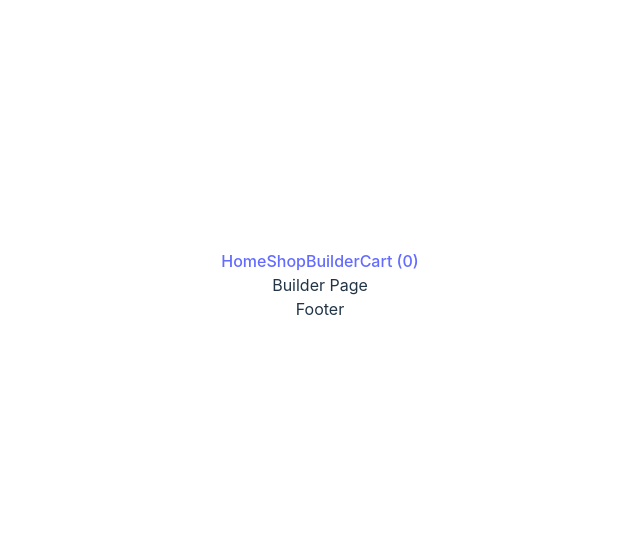
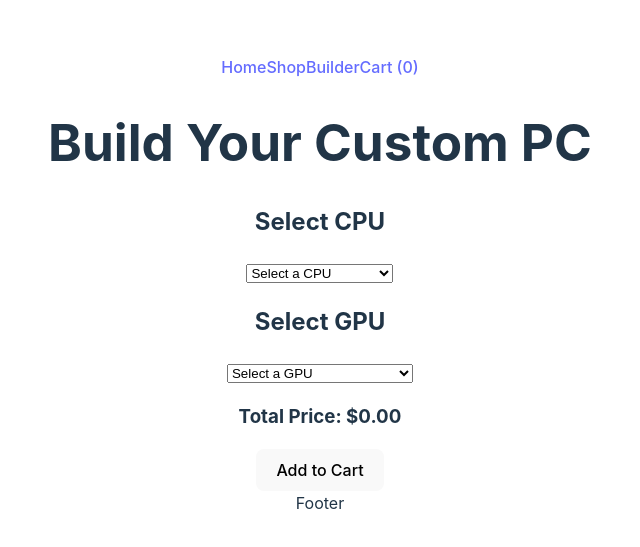
Before and after one commit to eLamine-dev/Shopping-Cart, a React (Vite) app: page /builder in a window 1280 px wide. Shown: the part 115-662 px from the top of the page, without its empty margins (320-960 px from the left). Built offline with nearby package versions, Linux system fonts and the light colour scheme.

Commit message:
basic builder page functionality

```diff
--- a/src/pages/BuilderPage.jsx
+++ b/src/pages/BuilderPage.jsx
@@ -1,10 +1,92 @@
 import { useState } from 'react';
-import { useLoaderData } from 'react-router-dom';
+import { useOutletContext } from 'react-router-dom';
 import { CartContext } from '../contexts/CartContext';
 import { useContext } from 'react';
 
 const BuilderPage = () => {
-   return <div>Builder Page</div>;
+   const products = useOutletContext();
+   const { addToCart } = useContext(CartContext);
+
+   const [selectedParts, setSelectedParts] = useState({
+      cpu: '',
+      gpu: '',
+      memory: '',
+   });
+
+   const handlePartSelection = (category, event) => {
+      const selectedProductId = event.target.value;
+      const selectedProduct = products[category].find(
+         (p) => p.id === selectedProductId
+      );
+
+      setSelectedParts((prevParts) => ({
+         ...prevParts,
+         [category]: selectedProduct,
+      }));
+   };
+
+   const totalPrice = Object.values(selectedParts).reduce(
+      (total, part) => total + (part?.price || 0),
+      0
+   );
+
+   const handleAddToCart = () => {
+      const builtPC = {
+         id: new Date().toISOString(),
+         name: 'Custom PC Build',
+         description: `Custom PC with selected parts: CPU, GPU, Memory, etc.`,
+         price: totalPrice,
+         parts: selectedParts,
+      };
+
+      addToCart(builtPC);
+   };
+
+   return (
+      <div>
+         <h1>Build Your Custom PC</h1>
+
+         <form>
+            <div>
+               <h2>Select CPU</h2>
+               <select
+                  value={selectedParts.cpu?.id || ''}
+                  onChange={(e) => handlePartSelection('cpu', e)}
+               >
+                  <option value="">Select a CPU</option>
+                  {products.cpu.map((product) => (
+                     <option key={product.id} value={product.id}>
+                        {product.name}
+                     </option>
+                  ))}
+               </select>
+               {selectedParts.cpu && <span> - ${selectedParts.cpu.price}</span>}
+            </div>
+
+            <div>
+               <h2>Select GPU</h2>
+               <select
+                  value={selectedParts.gpu?.id || ''}
+                  onChange={(e) => handlePartSelection('gpu', e)}
+               >
+                  <option value="">Select a GPU</option>
+                  {products.gpu.map((product) => (
+                     <option key={product.id} value={product.id}>
+                        {product.name}
+                     </option>
+                  ))}
+               </select>
+               {selectedParts.gpu && <span> - ${selectedParts.gpu.price}</span>}
+            </div>
+         </form>
+
+         <div>
+            <h3>Total Price: ${totalPrice.toFixed(2)}</h3>
+         </div>
+
+         <button onClick={handleAddToCart}>Add to Cart</button>
+      </div>
+   );
 };
 
 export default BuilderPage;
```
